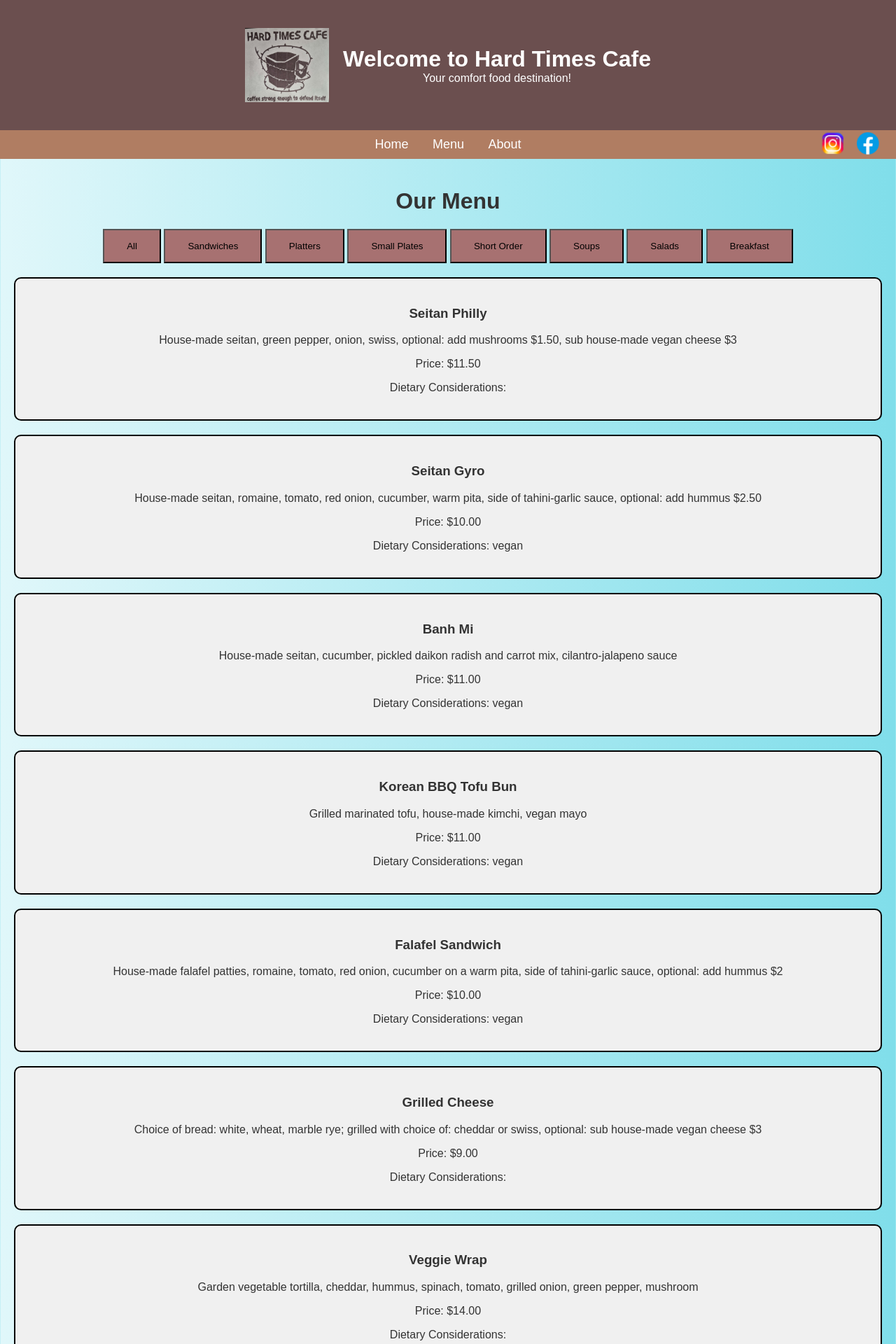
After one commit to IfaNamee/Group_Project_Hard_Time_Cafe_Website, a Flask app: page /menu in a window 1280 px wide. The commit adds this page. Shown: the top 1920 px of the page at 70% size. Run offline with Flask 3, Linux system fonts and the light colour scheme; some libraries are stand-ins or nearby versions.

Commit message:
Working menu page

```diff
--- a/app.py
+++ b/app.py
@@ -2,6 +2,9 @@
 from flask import Flask, render_template, request, redirect, url_for, jsonify
 from flask_sqlalchemy import SQLAlchemy
 from flask_wtf.csrf import CSRFProtect
+import sqlite3
+from sqlite3 import Error
+from datetime import datetime
 import os
 import uuid # generating order IDs
 
@@ -21,12 +24,11 @@ db = SQLAlchemy(app)
 
 # --- Security Configuration ---
 app.config['SECRET_KEY'] = os.environ.get('SECRET_KEY', 'dev-fallback-key') # required CSRF
-csrf = CSRFProtection(app) # initialize CSRF protection
+csrf = CSRFProtect(app) # initialize CSRF protection
 
 # --- Database Configuration ---
 app.config['SQLALCHEMY_DATABASE_URI'] = 'sqlite://comments.db'
 app.config['SQLALCHEMY_TRACK_MODIFICATIONS'] = False
-db = SQLAlchemy(app)
 
 # --- Define Database Model ---
 
@@ -35,19 +37,287 @@ class Comment(db.Model):
     id = db.Column(db.Integer, primary_key=True)  # Unique ID for each comment
     text = db.Column(db.Text, nullable=False)     # Comment text (required)
 
+class menu_items(db.Model):
+    menuId = db.Column(db.Integer, primary_key=True)
+    name = db.Column(db.String(100), nullable=False)
+    description = db.Column(db.String(100))
+    price = db.Column(db.Float, nullable=False)
+    denotations = db.Column(db.String(100))
+    category = db.Column(db.String(100))
+
+    item = db.relationship('orderDetails', foreign_keys='orderDetails.itemId', backref='menu_items', lazy=True)
+
+    def __repr__(self):
+        return f'<menu_items name={self.name}>'
+
+
+class orders(db.Model):
+    orderId = db.Column(db.Integer, primary_key=True)
+    orderDate = db.Column(db.DateTime, default=datetime.utcnow)
+    totalPrice = db.Column(db.Float)
+
+    special = db.relationship('orderDetails', foreign_keys='orderDetails.specialOrderId', backref='orders', lazy=True)
+
+
+class orderDetails(db.Model):
+    detailId = db.Column(db.Integer, primary_key=True)
+
+    itemId = db.Column(db.Integer, db.ForeignKey(menu_items.menuId))
+
+    specialOrderId = db.Column(db.Integer, db.ForeignKey(orders.orderId))
+
+    quantity = db.Column(db.Integer)
+    specialInstructions = db.Column(db.String(100))
+    itemPrice = db.Column(db.Float)
+
 # Create all the tables defined by the model (only runs once at app start)
 with app.app_context():
     db.create_all()
 
+    db.session.query(menu_items).delete()
+    db.session.commit()
+
+    if menu_items.query.count() == 0:
+
+        #create lists to populate menu_items table
+        Sandwiches = [
+            menu_items(name='Seitan Philly',
+            description='House-made seitan, green pepper, onion, swiss, optional: add mushrooms $1.50, sub house-made vegan cheese $3',
+            price=11.50,denotations='',category='Sandwiches'),
+            menu_items(name='Seitan Gyro',
+            description='House-made seitan, romaine, tomato, red onion, cucumber, warm pita, side of tahini-garlic sauce, optional: add hummus $2.50',
+            price=10.00,denotations='vegan',category='Sandwiches'),
+            menu_items(name='Banh Mi',
+            description='House-made seitan, cucumber, pickled daikon radish and carrot mix, cilantro-jalapeno sauce',
+            price=11.00,denotations='vegan',category='Sandwiches'),
+            menu_items(name='Korean BBQ Tofu Bun',
+            description='Grilled marinated tofu, house-made kimchi, vegan mayo',
+            price=11.00,denotations='vegan',category='Sandwiches'),
+            menu_items(name='Falafel Sandwich',
+            description='House-made falafel patties, romaine, tomato, red onion, cucumber on a warm pita, side of tahini-garlic sauce, optional: add hummus $2',
+            price=10.00,denotations='vegan',category='Sandwiches'),
+            menu_items(name='Grilled Cheese',
+            description='Choice of bread: white, wheat, marble rye; grilled with choice of: cheddar or swiss, optional: sub house-made vegan cheese $3',
+            price=9.00,denotations='',category='Sandwiches'),
+            menu_items(name='Veggie Wrap',
+            description='Garden vegetable tortilla, cheddar, hummus, spinach, tomato, grilled onion, green pepper, mushroom',
+            price=14.00,denotations='',category='Sandwiches'),
+            menu_items(name='Tempeh Reuben',
+            description='Grilled tempeh, swiss, sauerkraut, thousand island dressing on marble rye, optional: add mushrooms $1.50, sub house-made vegan cheese $3',
+            price=13.50,denotations='',category='Sandwiches'),
+            menu_items(name='TLT',
+            description='Grilled tempeh, lettuce, tomato, house-made vegan mayo on toasted wheat',
+            price=11.00,denotations='vegan',category='Sandwiches'),
+            menu_items(name='Veggie Burger',
+            description='House-made veggie patty with lettuce, onion, tomato, side of vegan mayo, choice of: cheddar or swiss; optional: sub house-made vegan cheese $3',
+            price=15.00,denotations='',category='Sandwiches')
+            ]
+        Platters = [
+            menu_items(name='Hummus Platter',
+            description='House-made hummus, spinach, tomato, cucumber, red onion, kalamata olives, served with warm pita bread and lemon wedge, optional: add feta $3, extra pita $2',
+            price=12.00,denotations='vegan',category='Platters'),
+            menu_items(name='Falafel Platter',
+            description='House-made falafel patties, spinach, tomato, cucumber, red onion, kalamata olives, served with warm pita bread, hummus, lemon wedge and tahini-garlic dressing, optional: add feta $3, extra pita $2',
+            price=14.00,denotations='vegan',category='Platters'),
+            menu_items(name='Tofu Garden Scramble',
+            description='Scrambled tofu, broccoli, cauliflower, carrot, garlic, grilled onion, green pepper, mushroom, served with brown rice on a bed of spinach with lemon wedge',
+            price=12.50,denotations='vegan, gluten-free',category='Platters'),
+            menu_items(name='Steamed Rice and Vegetables',
+            description='Steamed kale, broccoli, cauliflower, carrot, garlic, brown rice, lemon wedge, choice of: korean bbq, tahini-garlic, or peanut sauce; optional: add seitan or tofu $3, add tempeh $3.50',
+            price=10.00,denotations='vegan, gluten-free',category='Platters'),
+            menu_items(name='Seitan Fajitas',
+            description='Flour tortillas, house-made seitan grilled with onion, green peppers, and mushroom, lime wedge, served with brown rice, salsa, cilantro-jalapeno sauce, corn tortilla chips',
+            price=13.00,denotations='vegan',category='Platters'),
+            menu_items(name='Burrito Grande',
+            description='Refried pinto beans or ancho-lime black beans, cheddar, brown rice, romaine lettuce, tomato, red onion, side of salsa, sour cream, cabbage jalapeno slaw, lime wedge, and corn tortilla chips, optional: sub house-made vegan cheese and cilantro-jalapeno sauce $3',
+            price=16.00,denotations='',category='Platters'),
+            menu_items(name='Bean and Rice Burrito',
+            description='Refried pinto beans or ancho-lime black beans, and brown rice, side of salsa, cabbage jalapeno slaw, lime wedge, and corn tortilla chips, optional: add cheddar $2.50, add house-made vegan cheese $3',
+            price=10.00,denotations='vegan',category='Platters'),
+            menu_items(name='Full Quesadilla',
+            description='Fried flour tortilla, cheddar, brown rice, refried pinto beans or ancho-lime black beans, side of salsa, cabbage jalapeno slaw, lime wedge, and sour cream, optional: sub house-made vegan cheese and cilantro-jalapeno sauce $3',
+            price=13.00,denotations='',category='Platters'),
+            menu_items(name='Half Quesadilla',
+            description='Fried flour tortilla, cheddar, brown rice, refried pinto beans or ancho-lime black beans, side of salsa, cabbage jalapeno slaw, lime wedge, and sour cream, optional: sub house-made vegan cheese and cilantro-jalapeno sauce $3',
+            price=9.00,denotations='',category='Platters'),
+            menu_items(name='Nachos',
+            description='Corn tortilla chips, cheddar, refried pinto beans or ancho-lime black beans, house-made salsa, cabbage jalapeno slaw, sour cream, lime wedge, optional: sub house-made vegan cheese and cilantro-jalapeno sauce $3',
+            price=15.50,denotations='gluten-free',category='Platters')
+        ]
+
+        smallPlates = [
+            menu_items(name='Chips and Salsa',
+            description='Organic corn tortilla chips with house-made salsa',
+            price=7.00,denotations='vegan, gluten-free',category='Small Plates'),
+            menu_items(name='Beans and Rice',
+            description='Refried pinto beans or ancho-lime black beans with rice served with lime wedge',
+            price=7.00,denotations='vegan, gluten-free',category='Small Plates'),
+            menu_items(name='Hummus and Pita',
+            description='House-made hummus, warm pita bread, served with lemon wedge',
+            price=7.00,denotations='vegan',category='Small Plates')
+        ]
+
+        shortOrder = [
+            menu_items(name='Buttermilk Short Stack',
+            description='Three small cakes made with real buttermilk, optional: add real maple syrup $3',
+            price=5.50,denotations='',category='Short Order'),
+            menu_items(name='Vegan Big Fat Pancake',
+            description='Plate sized vegan pancake, optional: add real maple syrup $3',
+            price=5.50,denotations='vegan',category='Short Order'),
+            menu_items(name='French Toast',
+            description='Five slices of white bread, topped with powdered sugar, optional: add real maple syrup $3',
+            price=10.00,denotations='',category='Short Order'),
+            menu_items(name='Granola with Yogurt',
+            description='With coconut, almond, and yogurt',
+            price=5.50,denotations='vegan',category='Short Order'),
+            menu_items(name='Granola with Oatmilk',
+            description='With coconut, almond, and oatmilk',
+            price=5.00,denotations='vegan',category='Short Order'),
+            menu_items(name='Granola with Soy or Dairy Milk',
+            description='With coconut, almond, and soy or dairy milk',
+            price=4.50,denotations='vegan',category='Short Order'),
+            menu_items(name='Eggs and Toast',
+            description='Two eggs (specify style) with choice of toast: white, wheat, marble rye, optional: sub biscuit or bagel $1.50',
+            price=6.00,denotations='',category='Short Order'),
+            menu_items(name='Tofu and Toast',
+            description='Scrambled tofu served with choice of toast: white, wheat, marble rye, optional: sub vegan biscuit or bagel $1.50',
+            price=5.00,denotations='vegan',category='Short Order'),
+            menu_items(name='Full Hashbrowns',
+            description='Full order of hashbrowns, optional: add cheese $2.50, add house-made vegan cheese $3',
+            price=6.00,denotations='vegan',category='Short Order'),
+            menu_items(name='Half Hashbrowns',
+            description='Half order of hashbrowns, optional: add cheese $2.50, add house-made vegan cheese $3',
+            price=3.50,denotations='vegan',category='Short Order'),
+            menu_items(name='Vegan Sausage',
+            description='Single patty, made in-house',
+            price=3.00,denotations='vegan',category='Short Order'),
+            menu_items(name='Bagel with Cream Cheese',
+            description='Simple bagel with cream cheese',
+            price=5.00,denotations='',category='Short Order')
+        ]
+
+        Soups = [
+            menu_items(name='Bowl',
+            description='Soup of the day with choice of: gluten-free corn tortilla chips, white, wheat, or marble rye bread',
+            price=6.00,denotations='',category='Soups'),
+            menu_items(name='Cup',
+            description='Soup of the day with choice of: gluten-free corn tortilla chips, white, wheat, or marble rye bread',
+            price=4.50,denotations='',category='Soups'),
+        ]
+
+        Salads = [
+            menu_items(name='Greek Salad',
+            description='Spinach, romaine, tomato, red onion, cucumber, kalamata olive, feta, and lemon wedge, served with warm pita bread and balsamic viniagrette',
+            price=15.00,denotations='',category='Salads'),
+            menu_items(name='Haystack',
+            description='Crushed corn tortilla chips, romaine, refried pinto beans or ancho-lime black beans, cheddar, tomato, house-made salsa, sour cream, and cabbage jalapeno slaw',
+            price=15.50,denotations='gluten-free',category='Salads'),
+            menu_items(name='Garden Salad',
+            description='Romaine, spinach, onion, green pepper, carrot, cucumber, tomato, broccoli, cauliflower, choice of dressing',
+            price=9.50,denotations='vegan, gluten-free',category='Salads'),
+            menu_items(name='Side Salad',
+            description='Romaine lettuce, tomato, cucumber, red onion, choice of dressing',
+            price=5.00,denotations='vegan, gluten-free',category='Salads')
+        ]
+
+        Breakfast = [
+            menu_items(name='Helter Skelter',
+            description='Hashbrowns topped with a scrambled egg, cheddar, grilled onion, green pepper, mushroom, broccoli, califlower, tomato, choice of toast: white, wheat, marble rye',
+            price=13.50,denotations='gluten-free',category='Breakfast'),
+            menu_items(name='Huevos Rancheros',
+            description='Corn tortillas topped with cheddar, refried pinto beans or ancho-lime black beans, basted eggs, salsa, sour cream, lime wedge, and cabbage jalapeno slaw',
+            price=12.50,denotations='gluten-free',category='Breakfast'),
+            menu_items(name='Breakfast Burrito',
+            description='Cheddar, scrambled eggs, refried pinto beans or ancho-lime black beans, side of salsa, sour cream, cabbage jalapeno slaw, lime wedge, and corn tortilla chips',
+            price=15.00,denotations='',category='Breakfast'),
+            menu_items(name='Migas',
+            description='Crispy corn tortillas scrambled with grilled onion, green pepper, mushroom, and eggs on a bed of spinach, topped with salsa and sour cream with cabbage jalapeno slaw and lime wedge',
+            price=11.00,denotations='gluten-free',category='Breakfast'),
+            menu_items(name='Peasant Potatoes',
+            description='Hashbrown topped with grilled onion, green pepper, broccoli, cauliflower',
+            price=11.00,denotations='vegan, gluten-free',category='Breakfast'),
+            menu_items(name='Full Biscuits and Gravy',
+            description='Buttermilk biscuits, house-made mushroom gravy topped with tomato and scallions',
+            price=10.50,denotations='',category='Breakfast'),
+            menu_items(name='Half Biscuits and Gravy',
+            description='Buttermilk biscuit, house-made mushroom gravy topped with tomato and scallions',
+            price=6.00,denotations='',category='Breakfast'),
+            menu_items(name='Breakfast Bagel',
+            description='House-made vegan sausage patty, scrambled egg, cheddar',
+            price=8.00,denotations='',category='Breakfast'),
+            menu_items(name='Full Classic Breakfast',
+            description='2 eggs (specify style) with hashbrowns, choice of toast: wheat, white, marble rye',
+            price=12.00,denotations='',category='Breakfast'),
+            menu_items(name='Half Classic Breakfast',
+            description='1 egg (specify style) with hashbrowns, choice of toast: wheat, white, marble rye',
+            price=6.50,denotations='',category='Breakfast'),
+            menu_items(name='Biscuit Breakfast',
+            description='Buttermilk biscuit, one egg (specify style), hashbrowns, vegan sausage patty, optional: add house-made mushroom gravy $3',
+            price=10.50,denotations='',category='Breakfast'),
+            menu_items(name='Vegan Helter Skelter',
+            description='Hashbrowns topped with scrambled tofu, grilled onion, green pepper, mushroom, broccoli, cauliflower, tomato, choice of toast: white, wheat, marble rye; optional: add house-made vegan cheese $3',
+            price=13.00,denotations='vegan, gluten-free',category='Breakfast'),
+            menu_items(name='Vegan Rancheros',
+            description='Corn tortillas topped with refried pinto beans or ancho-lime black beans, scrambled with tofu, salsa, cilantro-jalapeno sauce, lime wedge, and cabbage jalapeno slaw, optional: add house-made vegan cheese $3',
+            price=11.50,denotations='vegan, gluten-free',category='Breakfast'),
+            menu_items(name='Vegan Breakfast Burrito',
+            description='Scrambled tofu, refried pinto beans or ancho-lime black beans, side of salsa, cilantro-jalapeno sauce, cabbage jalapeno slaw, lime wedge, and corn tortilla chips, optional: add house-made vegan cheese $3',
+            price=12.50,denotations='vegan',category='Breakfast'),
+            menu_items(name='Vegan Migas',
+            description='Crispy corn tortillas scrambled with grilled onion, green pepper, mushroom, tofu on a bed of spinach, topped with salsa and cilantro-jalapeno sauce with cabbage jalapeno slaw and lime wedge',
+            price=10.00,denotations='vegan, gluten-free',category='Breakfast'),
+            menu_items(name='Full Vegan Biscuits and Gravy',
+            description='Vegan biscuits, house-made mushroom gravy topped with tomato and scallions',
+            price=10.50,denotations='vegan',category='Breakfast'),
+            menu_items(name='Half Vegan Biscuits and Gravy',
+            description='Vegan biscuit, house-made mushroom gravy topped with tomato and scallions',
+            price=6.00,denotations='vegan',category='Breakfast'),
+            menu_items(name='Vegan Breakfast Bagel',
+            description='House-made vegan sausage patty, scrambled tofu, house-made vegan cheese',
+            price=10.50,denotations='vegan',category='Breakfast'),
+            menu_items(name='Full Vegan Classic Breakfast',
+            description='Scrambled tofu, hashbrowns, choice of toast: wheat, white, marble rye',
+            price=11.50,denotations='vegan',category='Breakfast'),
+            menu_items(name='Half Vegan Classic Breakfast',
+            description='Scrambled tofu, hashbrowns, choice of toast: wheat, white, marble rye',
+            price=6.00,denotations='vegan',category='Breakfast'),
+            menu_items(name='Vegan Biscuit Breakfast',
+            description='Vegan biscuit, scrambled tofu, hashbrowns, vegan sausage patty, optional: add house-made mushroom gravy $3',
+            price=10.00,denotations='vegan',category='Breakfast')
+        ]
+
+        db.session.add_all(Sandwiches)
+        db.session.add_all(Platters)
+        db.session.add_all(smallPlates)
+        db.session.add_all(shortOrder)
+        db.session.add_all(Soups)
+        db.session.add_all(Salads)
+        db.session.add_all(Breakfast)
+        db.session.commit()
+
 # --- Define Routes ---
+
 
 # Route for the home page
 @app.route('/')
 def home():
     return render_template('index.html')  # Renders home page
 
+@app.route('/menu', methods=['GET'])
+def menu():
+    category = request.args.get('category','all')
+    if category == 'all':
+        menuItems = menu_items.query.all()
+    else:
+        menuItems = menu_items.query.filter_by(category=category).all()
+
+    categories = db.session.query(menu_items.category).distinct().all()
+    return render_template('menu.html', menuItems=menuItems, categories=categories, selected_category=category)
+
+
 # Route for the About page (supports both GET and POST)
 @app.route('/about', methods=['GET', 'POST'])
+@csrf.exempt
 def about():
     if request.method == 'POST':
         # Get the comment text submitted by the user
--- a/templates/about.html
+++ b/templates/about.html
@@ -75,9 +75,8 @@
         <nav class="navbar">
             <ul class="nav-links">
                 <li><a href="{{ url_for('home') }}">Home</a></li>
-                <li><a href="#">Menu</a></li>
+                <li><a href="{{ url_for('menu') }}">Menu</a></li>
                 <li><a href="{{ url_for('about') }}">About</a></li>
-                <li><a href="#">Contact</a></li>
             </ul>
 
             <div class="social-icons">
--- a/templates/index.html
+++ b/templates/index.html
@@ -21,9 +21,8 @@
         <nav class="navbar">
             <ul class="nav-links">
                 <li><a href="{{ url_for('home') }}">Home</a></li>
-                <li><a href="#">Menu</a></li>
+                <li><a href="{{ url_for('menu') }}">Menu</a></li>
                 <li><a href="{{ url_for('about') }}">About</a></li>
-                <li><a href="#">Contact</a></li>
             </ul>
 
             <div class="social-icons">
--- /dev/null
+++ b/templates/menu.html
@@ -0,0 +1,87 @@
+<!DOCTYPE html>
+<html lang="en">
+<head>
+    <meta charset="UTF-8">
+    <title>Hard Times Cafe</title>
+    <link rel="stylesheet" href="{{ url_for('static', filename='style.css') }}">
+    <style>
+        body {
+            background: linear-gradient(to right, #e0f7fa, #80deea); /* Gradient background */
+            font-family: Arial, sans-serif; /* Sets font for the entire page */
+            margin: 0; /* Removes default margin */
+            padding: 0; /* Removes default padding */
+        }
+
+        .menu-item{
+            grid-column: span 2; /* Makes the header span across both columns */
+            text-align: center; /* Centers the text */
+            margin-bottom: 20px; /* Adds space below the header */
+            border: 2px solid #000; /* Adds a black border around the header */
+            padding: 20px; /* Adds space inside the header */
+            background-color: #f0f0f0; /* Light gray background color */
+            border-radius: 10px; /* Rounds the corners of the border */
+        }
+
+        .button{
+            padding: 15px 32px;
+            background-color: #a77171;
+            margin-bottom: 20px;
+        }
+
+
+
+    </style>
+</head>
+<body>
+    <header>
+        <div class="header-container">
+          <img src="{{ url_for('static', filename='logo.jpg') }}" alt="Hard Times Cafe Logo" class="logo">
+          <div class="header-text">
+            <h1>Welcome to Hard Times Cafe</h1>
+            <p>Your comfort food destination!</p>
+          </div>
+        </div>
+    </header>
+
+    <div class="nav-social-container">
+        <nav class="navbar">
+            <ul class="nav-links">
+                <li><a href="{{ url_for('home') }}">Home</a></li>
+                <li><a href="{{ url_for('menu') }}">Menu</a></li>
+                <li><a href="{{ url_for('about') }}">About</a></li>
+            </ul>
+
+            <div class="social-icons">
+                <a href="https://www.instagram.com/hardtimescafempls/?hl=en" target="_blank">
+                    <img src="{{ url_for('static', filename='ig_icon.png') }}" alt="Instagram" style="height: 40px;"></a>
+                <a href="https://www.facebook.com/hardtimescafe/" target="_blank">
+                    <img src="{{ url_for('static', filename='fb_icon.png') }}" alt="Facebook" style="height: 40px;"></a>
+            </div>
+        </nav>
+    </div>
+    <main>
+        <h1>Our Menu</h1>
+        <div class="categories">
+            <button class="button" onclick="window.location.href='/menu'">All</button>
+            {% for category in categories %}
+                <button class="button" onclick="window.location.href='/menu?category={{ category.category }}'" {% if selected_category == category.category %}class="active"{% endif %}>{{ category.category}}</button>
+            {% endfor %}
+        </div>
+        <div class="menu-items">
+            {% for item in menuItems %}
+            <div class="menu-item">
+                <h3>{{ item.name }}</h3>
+                <p>{{ item.description }}</p>
+                <p>Price: ${{ "%.2f" | format(item.price) }}</p>
+                <p>Dietary Considerations: {{ item.denotations }}</p>
+            </div>
+            {% endfor %}
+        </div>
+        <p style="text-align: center;">We are proud to support our local vendors: B&W Coffee, La Perla Tortillas, Whole Grain Milling, Bill's Imported Foods, Tempeh Tantrum, Frontier Herbs and Spices, and Co-op Partners Warehouse</p>
+        <p style="text-align: center;">A note on Pricing: All of our menu, bakery, and drink pricing includes tax. The price you see is the price you pay. Tips are gatefully accepted at the register when you pay or after you eat.</p>
+    </main>
+    <footer> <!-- Footer with copyright text -->
+        <p>&copy; 2025 Hard Times Cafe. All rights reserved.</p>
+    </footer>
+</body>
+</html>
```
Also changed, not shown: README.md, comments.db (added), instance/comments.db, instance/hard_times.db (added).
